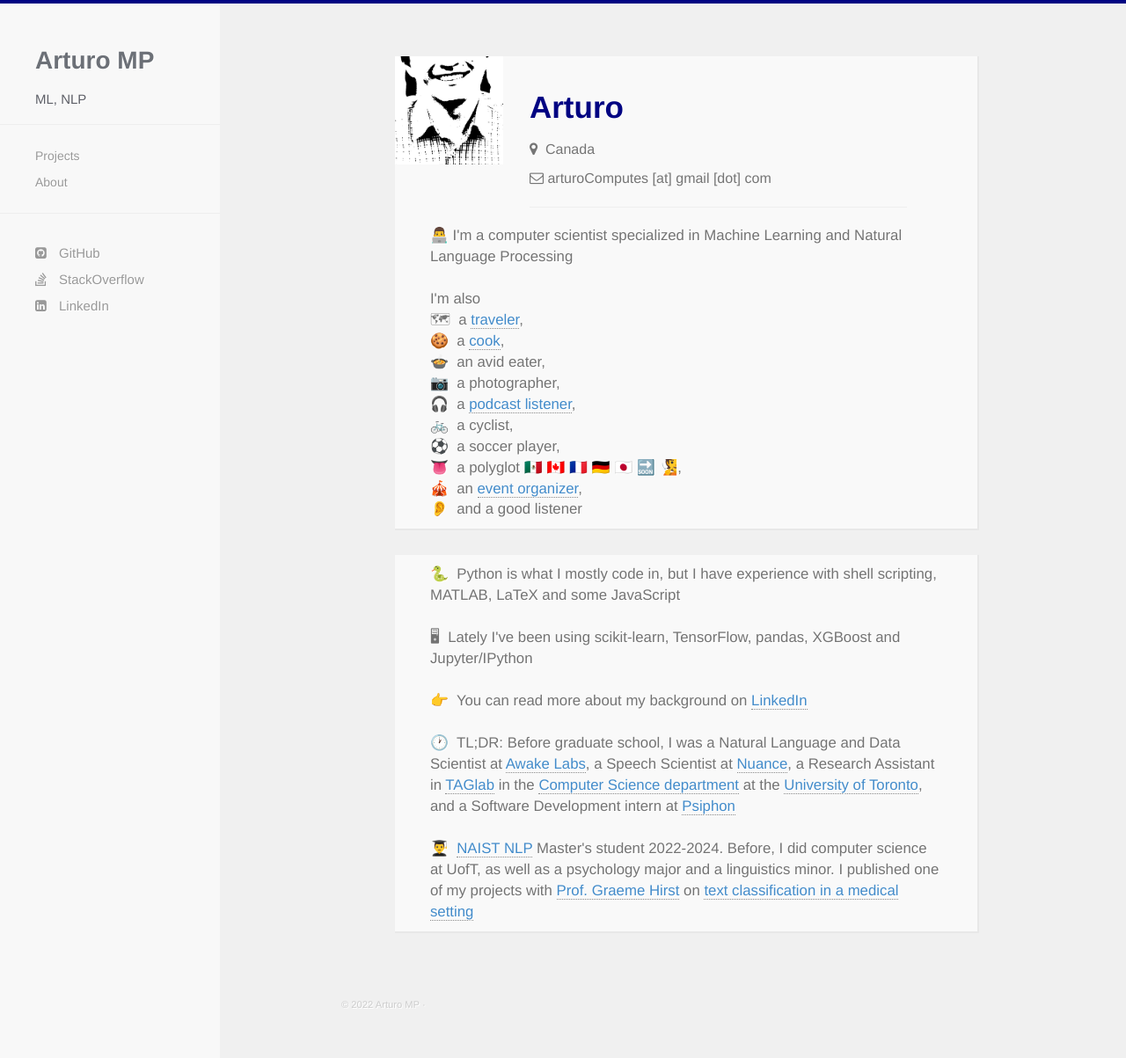
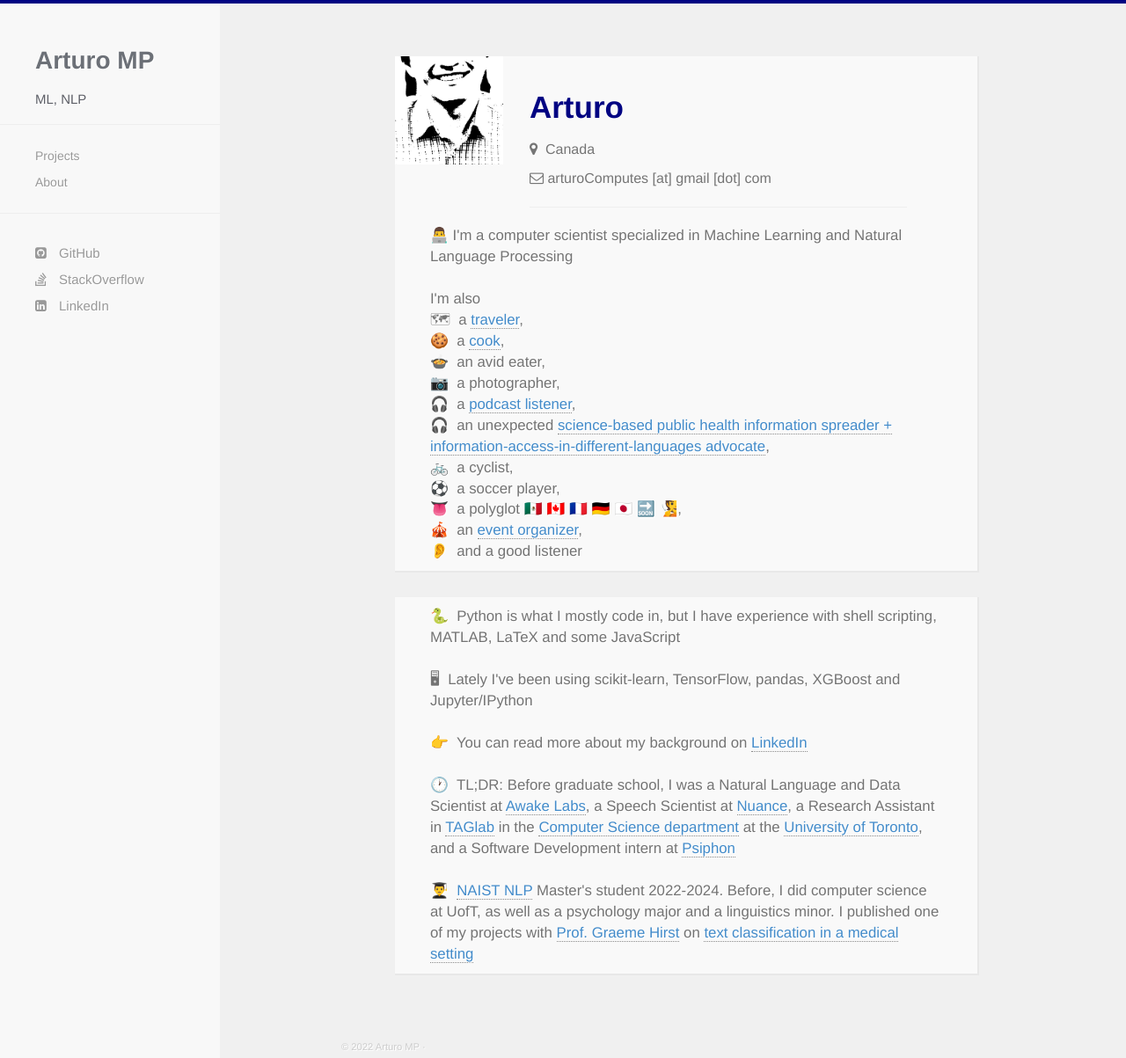
Before and after one commit to arturomp/arturomp.github.io, a Jekyll site: the page built from about.html, in a window 1280 px wide and 1203 px high. Shown: the whole window at 88% size. Built offline with Jekyll 4.4.1, drawn with Linux system fonts in a browser that asks for light colours; nearby versions of some CDN libraries.

Commit message:
Update about.html

```diff
--- a/about.html
+++ b/about.html
@@ -31,7 +31,9 @@ title: About
               <br/>
               📷&nbsp; a photographer,
               <br/>
-              🎧&nbsp; a <a href="http://twitter.com/arturoShares" target="_blank">podcast listener</a>,
+              🎧&nbsp; a <a href="https://twitter.com/arturoShares" target="_blank">podcast listener</a>,
+              <br/>
+              🎧&nbsp; an unexpected <a href="https://www.covid19espanol.com" target="_blank">science-based public health information spreader + information-access-in-different-languages advocate</a>,
               <br/>
               🚲&nbsp; a cyclist,
               <br/>
```
